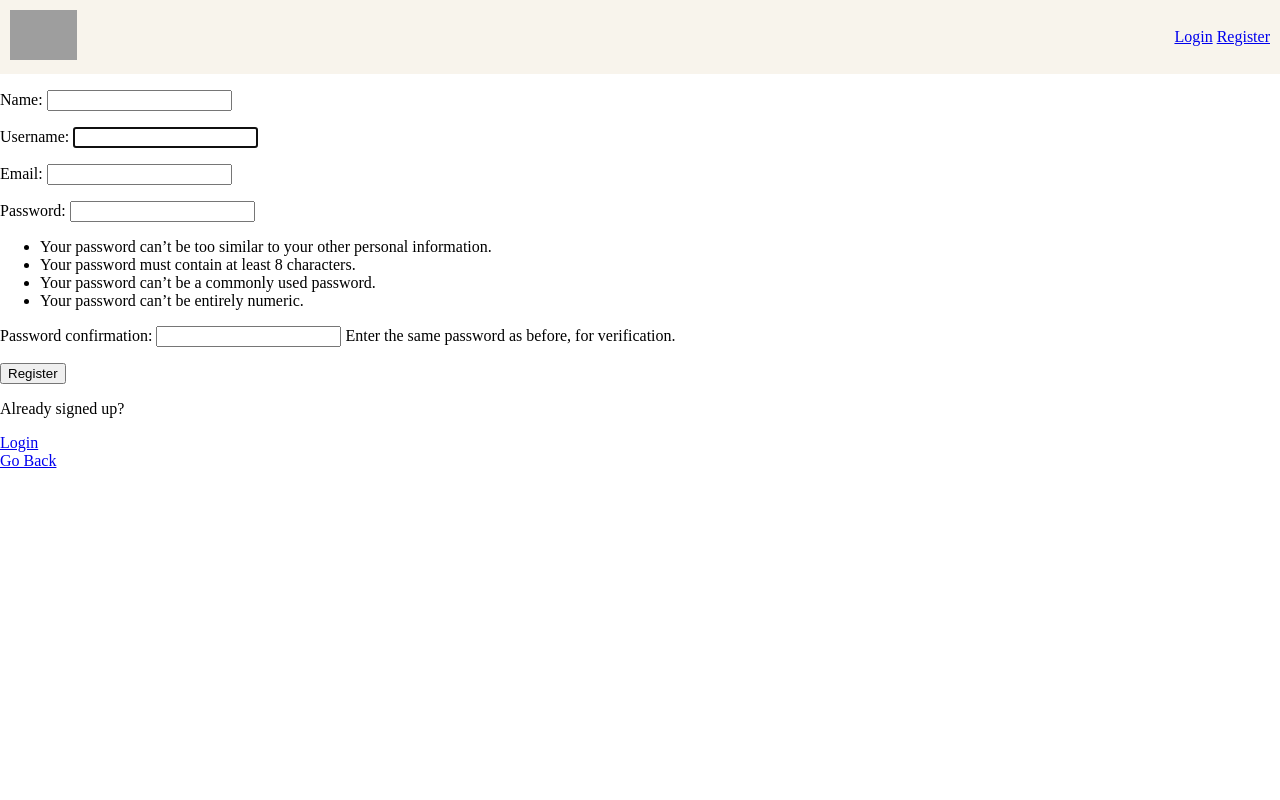
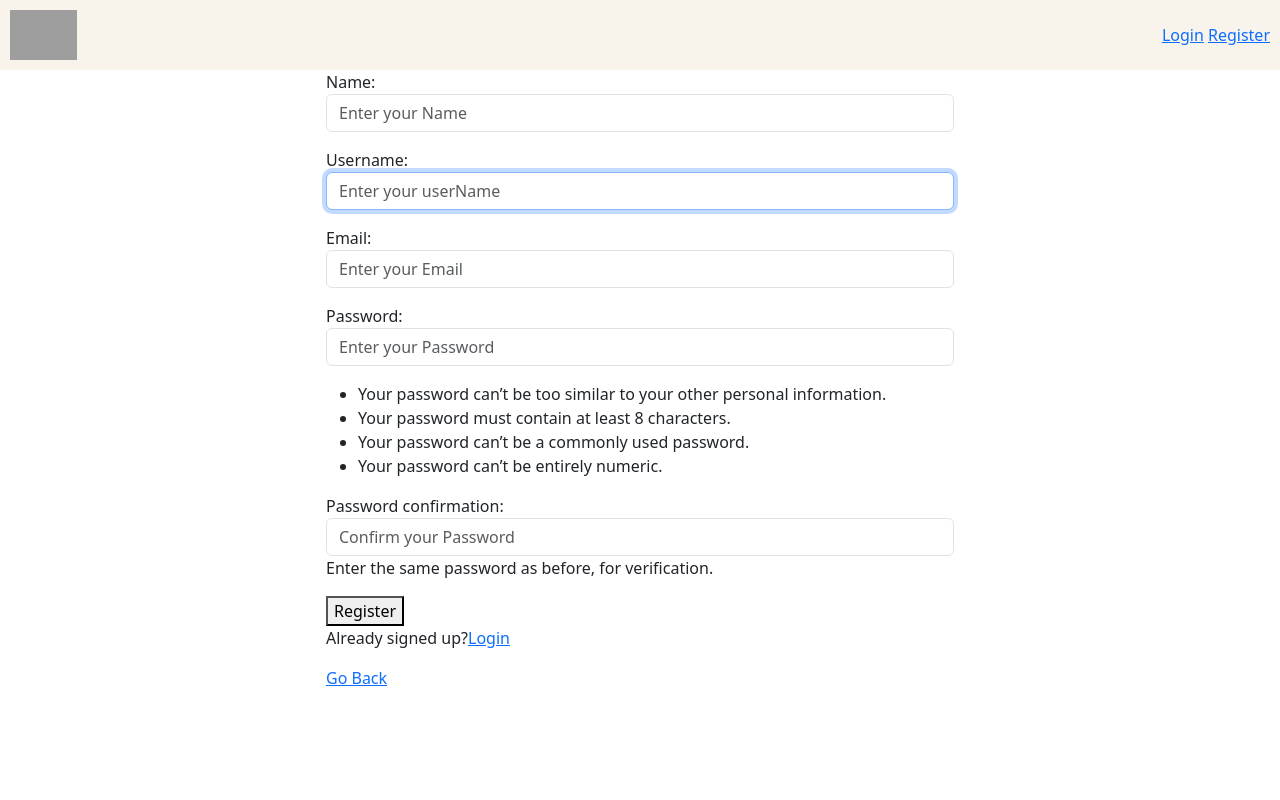
Before and after one commit to 0xRush/ClusterCare, a Django app: page /register/ in a window 1280 px wide. Run offline with Django 4.2, Linux system fonts and the light colour scheme; grey boxes are pictures that could not be loaded.

Commit message:
solved map error, and enhanced forms looking

```diff
--- a/ClusterCare/settings.py
+++ b/ClusterCare/settings.py
@@ -127,6 +127,7 @@
     BASE_DIR / 'static'
 ]
 
+
 # Default primary key field type
 # https://docs.djangoproject.com/en/4.2/ref/settings/#default-auto-field
 
--- a/base/forms.py
+++ b/base/forms.py
@@ -3,23 +3,56 @@
 from django.contrib.auth.forms import UserCreationForm
 from .models import Mobileclinic, Activity, Resources, Patient, User
 import datetime
+from django import forms
 
 class MyUserCreationForm(UserCreationForm):
     class Meta:
         model = User
         fields = ['name', 'username', 'email', 'password1', 'password2']
+        widgets = {
+            'name': forms.widgets.TextInput(attrs={"placeholder":"Enter your Name",
+                  "class":"form-control"}),
+            'username': forms.widgets.TextInput(attrs={"placeholder":"Enter your userName",
+                  "class":"form-control"}),
+            'email': forms.widgets.EmailInput(attrs={"placeholder":"Enter your Email",
+                  "class":"form-control"}),
+        }
+
+    def __init__(self, *args, **kwargs):
+        super().__init__(*args, **kwargs)
+        self.fields["password1"].widget.attrs.update({"class": "form-control", "placeholder":"Enter your Password"})
+        self.fields["password2"].widget.attrs.update({"class": "form-control", "placeholder":"Confirm your Password"})
 
 class MobileclinicForm(ModelForm):
     class Meta:
         model = Mobileclinic
         fields = ['name', 'num_of_staff', 'clinic_services', 'clinic_capacity',
                   'total_annual_budget', 'pharmaceutical_expenditure', 'pharmaceutical_waste']
+        widgets = {
+            'name': forms.widgets.TextInput(attrs={"placeholder":"Enter your Name",
+                  "class": "form-control"}),
+            'num_of_staff': forms.widgets.NumberInput(attrs={"class": "form-control"}),
+            'clinic_services': forms.widgets.Select(attrs={"class": "form-control"}),
+            'clinic_capacity': forms.widgets.NumberInput(attrs={"class": "form-control"}),
+            'total_annual_budget': forms.widgets.NumberInput(attrs={"class": "form-control"}),
+            'pharmaceutical_expenditure': forms.widgets.NumberInput(attrs={"class": "form-control"}),
+            'pharmaceutical_waste': forms.widgets.NumberInput(attrs={"class": "form-control"}),
+        }
 
 class ActivityForm(ModelForm):
     class Meta:
         model = Activity
         fields = ['date', 'latitude', 'longitude', 'population_density', 'crisis_type',
                   'num_of_patients', 'weather_status']
+        widgets = {
+            'date': forms.widgets.DateInput(attrs={"class": "form-control", "type": "date"}),
+            'latitude': forms.widgets.NumberInput(attrs={"class": "form-control"}),
+            'longitude': forms.widgets.NumberInput(attrs={"class": "form-control"}),
+            'population_density': forms.widgets.NumberInput(attrs={"class": "form-control"}),
+            'crisis_type': forms.widgets.Select(attrs={"class": "form-control"}),
+            'num_of_patients': forms.widgets.NumberInput(attrs={"class": "form-control"}),
+            'weather_status': forms.widgets.Select(attrs={"class": "form-control"}),
+        }
 
     def clean(self):
         cleaned_data = super().clean()
@@ -32,6 +65,12 @@
     class Meta:
         model = Resources
         fields = ['name', 'type', 'expiration_date', 'quantity']
+        widgets = {
+                'name': forms.widgets.TextInput(attrs={"class": "form-control"}),
+                'type': forms.widgets.Select(attrs={"class": "form-control"}),
+                'expiration_date': forms.widgets.DateInput(attrs={"class": "form-control", "type": "date"}),
+                'quantity': forms.widgets.NumberInput(attrs={"class": "form-control"}),
+            }
 
     def clean(self):
         cleaned_data = super().clean()
@@ -44,6 +83,12 @@
     class Meta:
         model = Patient
         fields = ['age', 'gender', 'diagnosis', 'medication_date']
+        widgets = {
+                'age': forms.widgets.NumberInput(attrs={"class": "form-control"}),
+                'gender': forms.widgets.Select(attrs={"class": "form-control"}),
+                'diagnosis': forms.widgets.Textarea(attrs={"class": "form-control"}),
+                'medication_date': forms.widgets.DateInput(attrs={"class": "form-control", "type": "date"}),
+            }
 
     def clean(self):
         cleaned_data = super().clean()
--- a/base/templates/base/login_register.html
+++ b/base/templates/base/login_register.html
@@ -3,33 +3,38 @@
 {% block content %}
 
 {% if page == 'login' %}
-    <div>
+    <div class="row">
+        <div class="col-md-6 offset-md-3">
             <form action="" method="POST">
                 {% csrf_token %}
 
-            <label for="username">Username:</label>
-            <input type="text" id="username" placeholder="Enter Username" name="username">
+                <label for="username" class="from-label">Username:</label>
+                <input type="text" id="username" placeholder="Enter Username" name="username" class="form-control">
 
-            <label for="password">password:</label>
-            <input type="password" name="password" id="password" placeholder="Enter Password">
+                <label for="password" class="from-label">password:</label>
+                <input type="password" name="password" id="password" placeholder="Enter Password" class="form-control">
 
                 <button>Login</button>
             </form>
+            <p>havent signed up yet?<a href="{% url 'register' %}">Sign up</a></p>
+            <a href="{{request.META.HTTP_REFERER}}">Go Back</a>
+        </div>
+    </div>
 
-        <p>havent signed up yet?</p>
-        <a href="{% url 'register' %}">Sign up</a>
-    </div>
 {% else %}
-    <div>
+
+    <div class="row">
+        <div class="col-md-6 offset-md-3">
             <form action="" method="POST">
                 {% csrf_token %}
                 {{form.as_p}}
                 <button>Register</button>
             </form>
+            <p>Already signed up?<a href="{% url 'login' %}">Login</a></p>
+            <a href="{{request.META.HTTP_REFERER}}">Go Back</a>
+        </div>
+    </div>
 
-        <p>Already signed up?</p>
-        <a href="{% url 'login' %}">Login</a>
-    </div>
 {% endif %}
-<a href="{{request.META.HTTP_REFERER}}">Go Back</a>
+
 {% endblock %}
--- a/base/views/activityViews.py
+++ b/base/views/activityViews.py
@@ -23,7 +23,7 @@
 
     page = 'createActivity'
 
-    map = folium.Map(location=[23.8859, 45.0792], zoom_start=5, width=500, height=500)
+    map = folium.Map(location=[23.8859, 45.0792], zoom_start=5)
     map.add_child(folium.LatLngPopup())
     folium_static(map)
 
--- a/base/views/views.py
+++ b/base/views/views.py
@@ -6,6 +6,7 @@
 from ..forms import MyUserCreationForm
 import folium
 from folium.plugins import MarkerCluster
+from branca.element import Figure
 
 # Create your views here.
 def loginPage(request):
@@ -57,10 +58,12 @@
 
 
 def home(request):
-    activities = Activity.objects.select_related('mobile_clinic').all()
+    activities = Activity.objects.all()
     mobileclinics = Mobileclinic.objects.all()
 
-    Map = folium.Map(location=[23.8859, 45.0792], zoom_start=5)
+    fig = Figure(height=400)
+    Map = folium.Map(location=[23.8859, 45.0792], zoom_start=5, height=500)
+    fig.add_child(Map)
     marker_cluster = MarkerCluster().add_to(Map)
 
     for activity in activities:
--- a/templates/main.html
+++ b/templates/main.html
@@ -1,14 +1,15 @@
+{% load static %}
+
 <!DOCTYPE html>
-{% load static %}
 <html lang="en">
 <head>
     <meta charset="UTF-8">
     <meta name="viewport" content="width=device-width, initial-scale=1.0">
-    <script src="https://code.jquery.com/jquery-3.6.0.min.js" defer></script>
-    <link rel="stylesheet" href="{% static 'styles/main.css'%}">
+    <link href="https://cdn.jsdelivr.net/npm/bootstrap@5.3.2/dist/css/bootstrap.min.css" rel="stylesheet" integrity="sha384-T3c6CoIi6uLrA9TneNEoa7RxnatzjcDSCmG1MXxSR1GAsXEV/Dwwykc2MPK8M2HN" crossorigin="anonymous">
+    <link rel="stylesheet" href="{% static 'styles/main.css' %}?{% now "U" %}">
     <title>ClusterCare</title>
 </head>
-<body>
+<body class="d-flex flex-column vh-100">
 
     {% include 'navbar.html' %}
 
@@ -24,5 +25,7 @@
 
     {% endblock %}
 
+    <script src="https://cdn.jsdelivr.net/npm/@popperjs/core@2.11.8/dist/umd/popper.min.js" integrity="sha384-I7E8VVD/ismYTF4hNIPjVp/Zjvgyol6VFvRkX/vR+Vc4jQkC+hVqc2pM8ODewa9r" crossorigin="anonymous"></script>
+    <script src="https://cdn.jsdelivr.net/npm/bootstrap@5.3.2/dist/js/bootstrap.min.js" integrity="sha384-BBtl+eGJRgqQAUMxJ7pMwbEyER4l1g+O15P+16Ep7Q9Q+zqX6gSbd85u4mG4QzX+" crossorigin="anonymous"></script>
 </body>
 </html>
```
Also changed, not shown: base/templates/base/home.html (+10 -9 lines), base/templates/base/mobileclinic_form.html (+14 -9 lines), db.sqlite3, static/styles/main.css (line endings or trailing spaces). Lines whose indentation alone changed are shown as unchanged.
